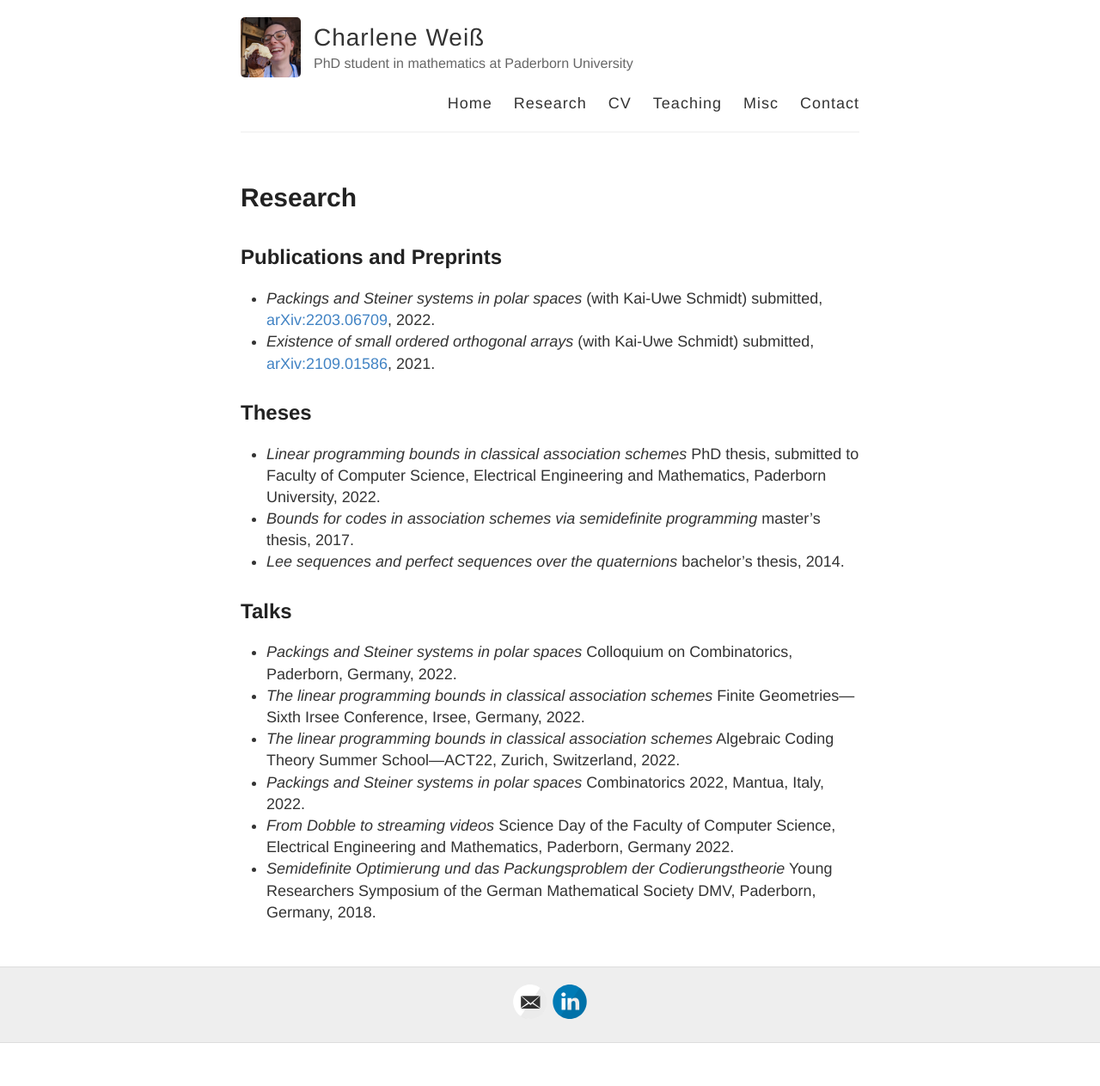
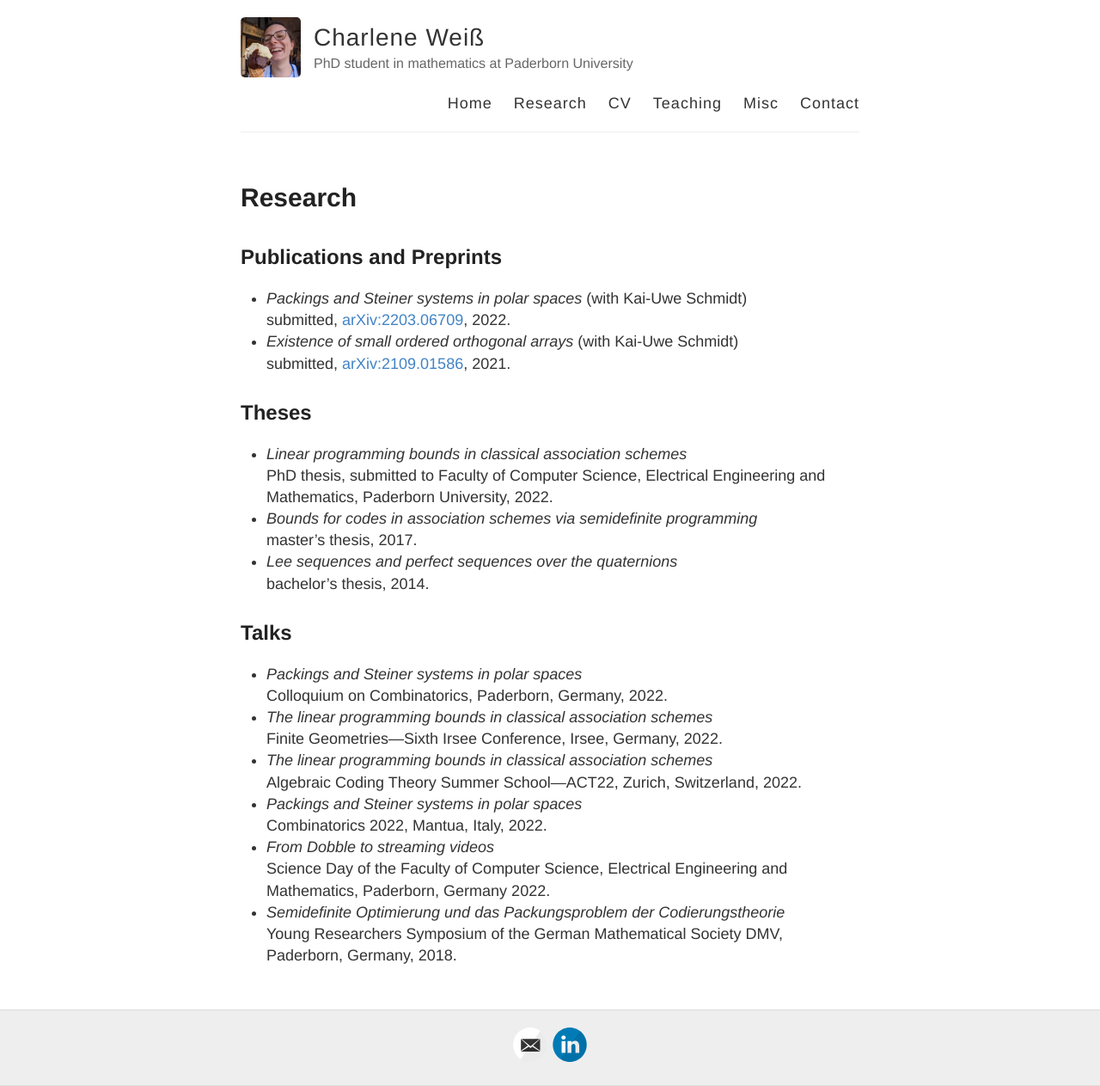
Before and after one commit to charleneweiss/charleneweiss.github.io, a Jekyll site: the page built from research.md, in a window 1280 px wide. Shown: the whole page at 86% size. Built offline with Jekyll 4.4.1, drawn with Linux system fonts in a browser that asks for light colours; before the commit the page ends 1213 px from its top, so only the background shows below that.

```diff
--- a/research.md
+++ b/research.md
@@ -6,31 +6,31 @@ permalink: /research/
 
 ## Publications and Preprints
 
-- *Packings and Steiner systems in polar spaces* (with Kai-Uwe Schmidt)
+- *Packings and Steiner systems in polar spaces* (with Kai-Uwe Schmidt)\
   submitted, [arXiv:2203.06709](https://arxiv.org/pdf/2203.06709.pdf), 2022.
-- *Existence of small ordered orthogonal arrays* (with Kai-Uwe Schmidt)
+- *Existence of small ordered orthogonal arrays* (with Kai-Uwe Schmidt)\
   submitted, [arXiv:2109.01586](https://arxiv.org/pdf/2109.01586.pdf), 2021.
 
 ## Theses
 
-- *Linear programming bounds in classical association schemes*
+- *Linear programming bounds in classical association schemes*\
   PhD thesis, submitted to Faculty of Computer Science, Electrical Engineering and Mathematics, Paderborn University, 2022.
-- *Bounds for codes in association schemes via semidefinite programming*
+- *Bounds for codes in association schemes via semidefinite programming*\
   master's thesis, 2017.
-- *Lee sequences and perfect sequences over the quaternions*
+- *Lee sequences and perfect sequences over the quaternions*\
   bachelor's thesis, 2014.
 
 ## Talks
 
-- *Packings and Steiner systems in polar spaces*
+- *Packings and Steiner systems in polar spaces*\
   Colloquium on Combinatorics, Paderborn, Germany, 2022.
-- *The linear programming bounds in classical association schemes*
+- *The linear programming bounds in classical association schemes*\
   Finite Geometries---Sixth Irsee Conference, Irsee, Germany, 2022.
-- *The linear programming bounds in classical association schemes*
+- *The linear programming bounds in classical association schemes*\
   Algebraic Coding Theory Summer School---ACT22, Zurich, Switzerland, 2022.
-- *Packings and Steiner systems in polar spaces*
+- *Packings and Steiner systems in polar spaces*\
   Combinatorics 2022, Mantua, Italy, 2022.
-- *From Dobble to streaming videos*
+- *From Dobble to streaming videos*\
   Science Day of the Faculty of Computer Science, Electrical Engineering and Mathematics, Paderborn, Germany 2022.
-- *Semidefinite Optimierung und das Packungsproblem der Codierungstheorie*
+- *Semidefinite Optimierung und das Packungsproblem der Codierungstheorie*\
   Young Researchers Symposium of the German Mathematical Society DMV, Paderborn, Germany, 2018.
```
